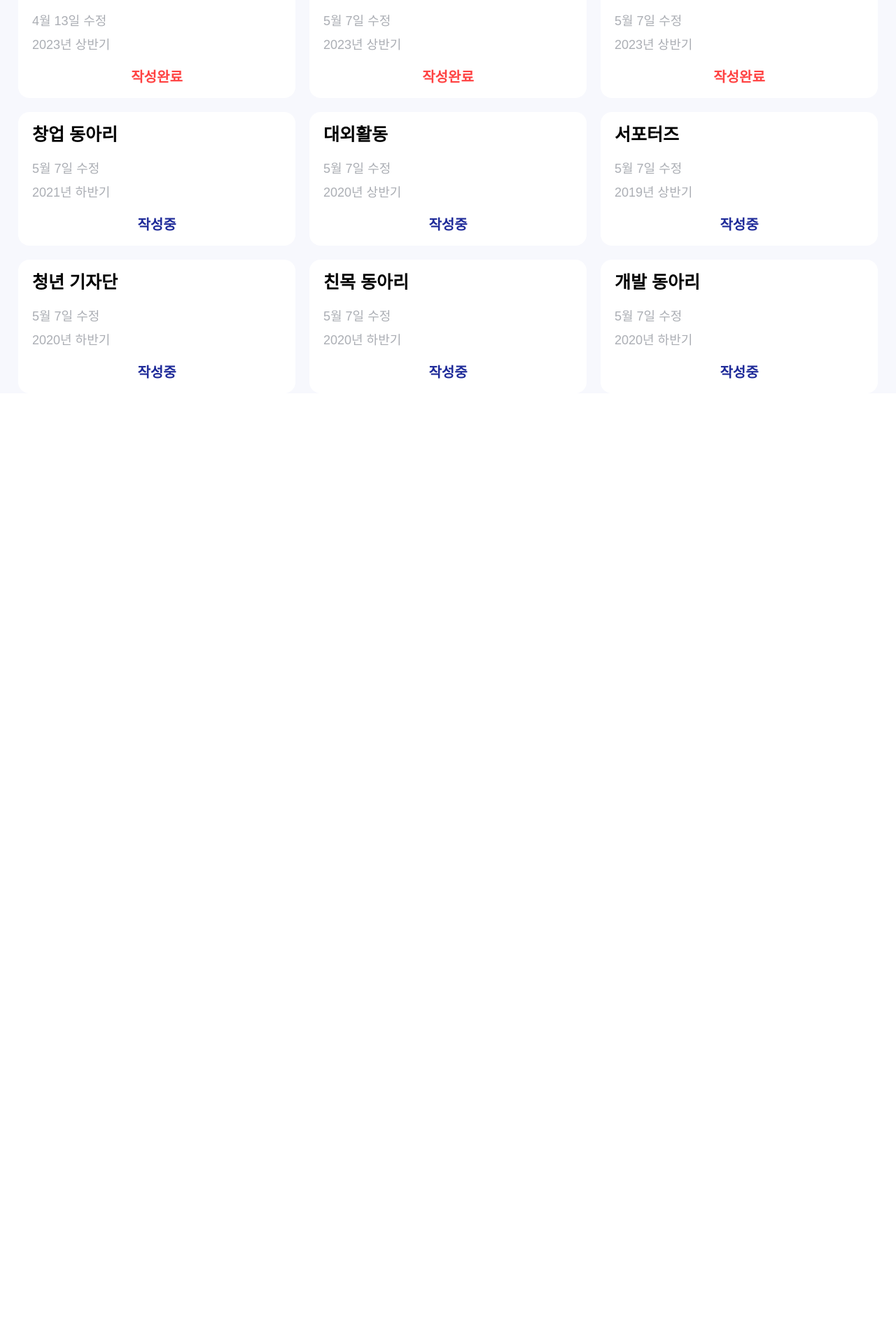
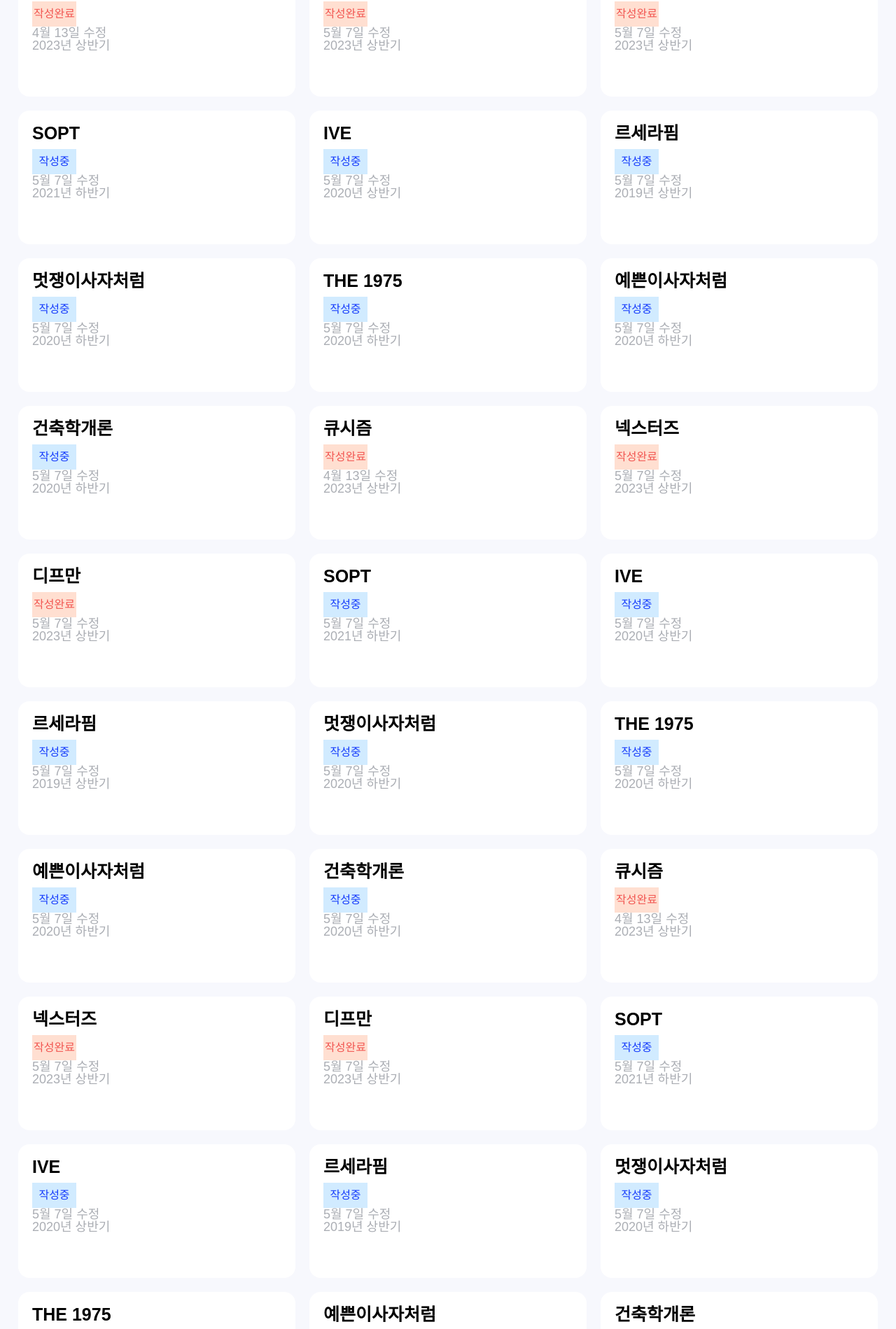
Before and after one commit to kusitms-wannafly/wannafly_fe, a React (Vite) app: page / in a window 1280 px wide. Shown: the part 533-2432 px from the top of the page at 70% size. Before the commit the page ends 1095 px from the top, so only its background shows below. Built offline with nearby package versions, Linux system fonts and the light colour scheme; a web font is replaced by a local one.

Commit message:
feat: 2차 수정

```diff
--- a/src/components/ClubBox.tsx
+++ b/src/components/ClubBox.tsx
@@ -16,11 +16,11 @@
   return (
     <ClubBoxContainer>
       <ClubName>{clubName}</ClubName>
-      <ModifiedDate>{modifiedDate}</ModifiedDate>
-      <Date>{date}</Date>
       <IsApplied isApplied={isApplied}>
         {isApplied ? '작성중' : '작성완료'}
       </IsApplied>
+      <ModifiedDate>{modifiedDate}</ModifiedDate>
+      <Date>{date}</Date>
     </ClubBoxContainer>
   );
 };
@@ -28,7 +28,6 @@
 const ClubBoxContainer = styled.div`
   display: flex;
   flex-direction: column;
-  justify-content: space-between;
   width: 396px;
   height: 191px;
   padding: 20px;
@@ -49,7 +48,6 @@
 
 const Date = styled.div`
   font-size: 18px;
-  margin-bottom: 10px;
   color: ${(props) => props.theme.colors.grey4};
 `;
 
@@ -58,9 +56,16 @@
 }
 
 const IsApplied = styled.div<IsAppliedProps>`
-  font-size: 20px;
-  font-weight: bold;
+  display: flex;
+  justify-content: center;
+  align-items: center;
+  font-size: 16px;
+  font-weight: normal;
   text-align: center;
+  width: 63px;
+  height: 36px;
+  background-color: ${(props) =>
+    props.isApplied ? props.theme.colors.blue1 : props.theme.colors.orange1};
   color: ${(props) =>
-    props.isApplied ? props.theme.colors.navy5 : props.theme.colors.red};
+    props.isApplied ? props.theme.colors.blue : props.theme.colors.red_caution};
 `;
--- a/src/components/Layout/Banner.tsx
+++ b/src/components/Layout/Banner.tsx
@@ -37,7 +37,7 @@
 const Description = styled.div`
   font-family: 'HappinessSansBold', sans-serif;
   padding-left: 348px;
-  padding-top: 22px;
+  padding-top: 20px;
   font-size: 20px;
   color: ${(props) => props.theme.colors.grey5};
 `;
--- a/src/components/Layout/Header.tsx
+++ b/src/components/Layout/Header.tsx
@@ -17,9 +17,9 @@
   return (
     <HeaderContainer>
       <Link to="/">
-        <Logo src="public/wannafly-logo.png" alt="로고 이미지" />
+        <Logo src="/wannafly-logo.png" alt="로고 이미지" />
       </Link>
-      <Link to="/apply">
+      <Link to="/">
         <MyApplyButton>내 지원서</MyApplyButton>
       </Link>
       <Link to="/apply">
--- a/src/pages/Main/ApplyPage.tsx
+++ b/src/pages/Main/ApplyPage.tsx
@@ -1,3 +1,9 @@
+import { PageContainer } from '@components/Layout/PageContainer';
+
 export const ApplyPage = () => {
-  return <div>지원서 보관함 페이지</div>
+  return (
+  <PageContainer header>
+    <div>지원서 보관함 페이지</div>;
+  </PageContainer>
+  );
 };
--- a/src/pages/Main/CategoryPage.tsx
+++ b/src/pages/Main/CategoryPage.tsx
@@ -1,3 +1,9 @@
+import { PageContainer } from '@components/Layout/PageContainer';
+
 export const CategoryPage = () => {
-  return <div>유형별 카테고리 페이지</div>
+  return (
+  <PageContainer header>
+    <div>유형별 카테고리 페이지</div>;
+  </PageContainer>
+  );
 };
--- a/src/pages/Main/MainPage.tsx
+++ b/src/pages/Main/MainPage.tsx
@@ -16,15 +16,46 @@
   return (
     <PageContainer header banner>
       <ClubBoxGrid>
-        <ClubBox clubName="IT 동아리" modifiedDate="4월 13일 수정" date="2023년 상반기" isApplied={false} />
-        <ClubBox clubName="경영학회" modifiedDate="5월 7일 수정" date="2023년 상반기" isApplied={false} />
-        <ClubBox clubName="여행 동아리" modifiedDate="5월 7일 수정" date="2023년 상반기" isApplied={false} />
-        <ClubBox clubName="창업 동아리" modifiedDate="5월 7일 수정" date="2021년 하반기" isApplied={true} />
-        <ClubBox clubName="대외활동" modifiedDate="5월 7일 수정" date="2020년 상반기" isApplied={true} />
-        <ClubBox clubName="서포터즈" modifiedDate="5월 7일 수정" date="2019년 상반기" isApplied={true} />
-        <ClubBox clubName="청년 기자단" modifiedDate="5월 7일 수정" date="2020년 하반기" isApplied={true} />
-        <ClubBox clubName="친목 동아리" modifiedDate="5월 7일 수정" date="2020년 하반기" isApplied={true} />
-        <ClubBox clubName="개발 동아리" modifiedDate="5월 7일 수정" date="2020년 하반기" isApplied={true} />
+        <ClubBox clubName="큐시즘" modifiedDate="4월 13일 수정" date="2023년 상반기" isApplied={false} />
+        <ClubBox clubName="넥스터즈" modifiedDate="5월 7일 수정" date="2023년 상반기" isApplied={false} />
+        <ClubBox clubName="디프만" modifiedDate="5월 7일 수정" date="2023년 상반기" isApplied={false} />
+        <ClubBox clubName="SOPT" modifiedDate="5월 7일 수정" date="2021년 하반기" isApplied={true} />
+        <ClubBox clubName="IVE" modifiedDate="5월 7일 수정" date="2020년 상반기" isApplied={true} />
+        <ClubBox clubName="르세라핌" modifiedDate="5월 7일 수정" date="2019년 상반기" isApplied={true} />
+        <ClubBox clubName="멋쟁이사자처럼" modifiedDate="5월 7일 수정" date="2020년 하반기" isApplied={true} />
+        <ClubBox clubName="THE 1975" modifiedDate="5월 7일 수정" date="2020년 하반기" isApplied={true} />
+        <ClubBox clubName="예쁜이사자처럼" modifiedDate="5월 7일 수정" date="2020년 하반기" isApplied={true} />
+        <ClubBox clubName="건축학개론" modifiedDate="5월 7일 수정" date="2020년 하반기" isApplied={true} />
+        <ClubBox clubName="큐시즘" modifiedDate="4월 13일 수정" date="2023년 상반기" isApplied={false} />
+        <ClubBox clubName="넥스터즈" modifiedDate="5월 7일 수정" date="2023년 상반기" isApplied={false} />
+        <ClubBox clubName="디프만" modifiedDate="5월 7일 수정" date="2023년 상반기" isApplied={false} />
+        <ClubBox clubName="SOPT" modifiedDate="5월 7일 수정" date="2021년 하반기" isApplied={true} />
+        <ClubBox clubName="IVE" modifiedDate="5월 7일 수정" date="2020년 상반기" isApplied={true} />
+        <ClubBox clubName="르세라핌" modifiedDate="5월 7일 수정" date="2019년 상반기" isApplied={true} />
+        <ClubBox clubName="멋쟁이사자처럼" modifiedDate="5월 7일 수정" date="2020년 하반기" isApplied={true} />
+        <ClubBox clubName="THE 1975" modifiedDate="5월 7일 수정" date="2020년 하반기" isApplied={true} />
+        <ClubBox clubName="예쁜이사자처럼" modifiedDate="5월 7일 수정" date="2020년 하반기" isApplied={true} />
+        <ClubBox clubName="건축학개론" modifiedDate="5월 7일 수정" date="2020년 하반기" isApplied={true} />
+        <ClubBox clubName="큐시즘" modifiedDate="4월 13일 수정" date="2023년 상반기" isApplied={false} />
+        <ClubBox clubName="넥스터즈" modifiedDate="5월 7일 수정" date="2023년 상반기" isApplied={false} />
+        <ClubBox clubName="디프만" modifiedDate="5월 7일 수정" date="2023년 상반기" isApplied={false} />
+        <ClubBox clubName="SOPT" modifiedDate="5월 7일 수정" date="2021년 하반기" isApplied={true} />
+        <ClubBox clubName="IVE" modifiedDate="5월 7일 수정" date="2020년 상반기" isApplied={true} />
+        <ClubBox clubName="르세라핌" modifiedDate="5월 7일 수정" date="2019년 상반기" isApplied={true} />
+        <ClubBox clubName="멋쟁이사자처럼" modifiedDate="5월 7일 수정" date="2020년 하반기" isApplied={true} />
+        <ClubBox clubName="THE 1975" modifiedDate="5월 7일 수정" date="2020년 하반기" isApplied={true} />
+        <ClubBox clubName="예쁜이사자처럼" modifiedDate="5월 7일 수정" date="2020년 하반기" isApplied={true} />
+        <ClubBox clubName="건축학개론" modifiedDate="5월 7일 수정" date="2020년 하반기" isApplied={true} />
+        <ClubBox clubName="큐시즘" modifiedDate="4월 13일 수정" date="2023년 상반기" isApplied={false} />
+        <ClubBox clubName="넥스터즈" modifiedDate="5월 7일 수정" date="2023년 상반기" isApplied={false} />
+        <ClubBox clubName="디프만" modifiedDate="5월 7일 수정" date="2023년 상반기" isApplied={false} />
+        <ClubBox clubName="SOPT" modifiedDate="5월 7일 수정" date="2021년 하반기" isApplied={true} />
+        <ClubBox clubName="IVE" modifiedDate="5월 7일 수정" date="2020년 상반기" isApplied={true} />
+        <ClubBox clubName="르세라핌" modifiedDate="5월 7일 수정" date="2019년 상반기" isApplied={true} />
+        <ClubBox clubName="멋쟁이사자처럼" modifiedDate="5월 7일 수정" date="2020년 하반기" isApplied={true} />
+        <ClubBox clubName="THE 1975" modifiedDate="5월 7일 수정" date="2020년 하반기" isApplied={true} />
+        <ClubBox clubName="예쁜이사자처럼" modifiedDate="5월 7일 수정" date="2020년 하반기" isApplied={true} />
+        <ClubBox clubName="건축학개론" modifiedDate="5월 7일 수정" date="2020년 하반기" isApplied={true} />
       </ClubBoxGrid>
     </PageContainer>
   );
--- a/src/styles/theme.ts
+++ b/src/styles/theme.ts
@@ -25,6 +25,11 @@
   blue: '#163CFC',
   red: '#FF4242',
   green: '#A0CD664D',
+  purple1: '#E5D1FF',
+  pink1: '#FFD1E8',
+  green1: '#D1FFF0',
+  orange1: '#FFDFD1',
+  blue1: '#D1EBFF',
 };
 
 export type ColorTypes = typeof colors;
```
